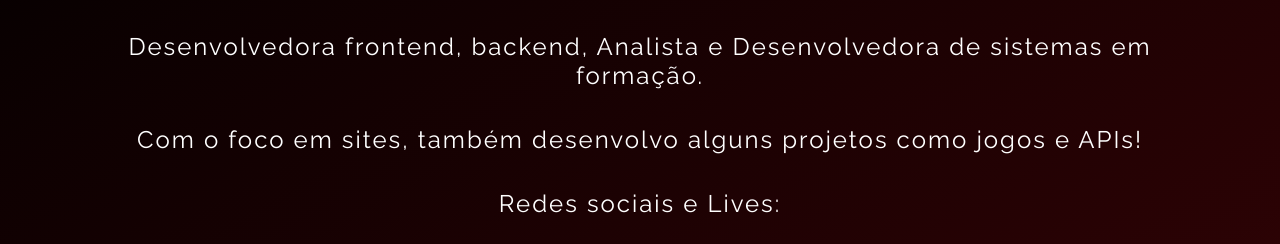
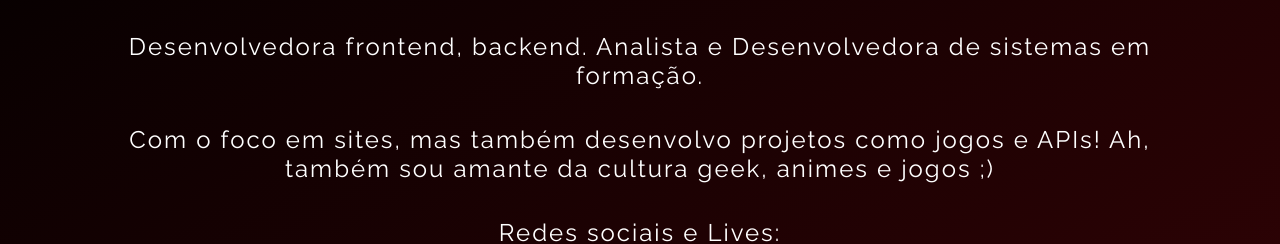
Before and after one commit to SabrinaMarquesF/SitePortfolio, a plain HTML site: page index.html in a window 1280 px wide. Shown: the part 231-475 px from the top of the page. Drawn offline with nearby package versions, Linux system fonts and the light colour scheme.

Commit message:
Update index.html

```diff
--- a/index.html
+++ b/index.html
@@ -44,9 +44,10 @@
     <section class="home">
       <div class="informacoes">
         <h1>Olá! Sou Sabrina Marques</h1>
-        <p>Desenvolvedora frontend, backend, Analista e Desenvolvedora de sistemas em formação.</p>
+        <p>Desenvolvedora frontend, backend. Analista e Desenvolvedora de sistemas em formação.</p>
         <p>
-          Com o foco em sites, também desenvolvo alguns projetos como jogos e APIs!
+          Com o foco em sites, mas também desenvolvo projetos como jogos e APIs!
+          Ah, também sou amante da cultura geek, animes e jogos ;)
         </p>
         <p>Redes sociais e Lives: </p>
 
```
